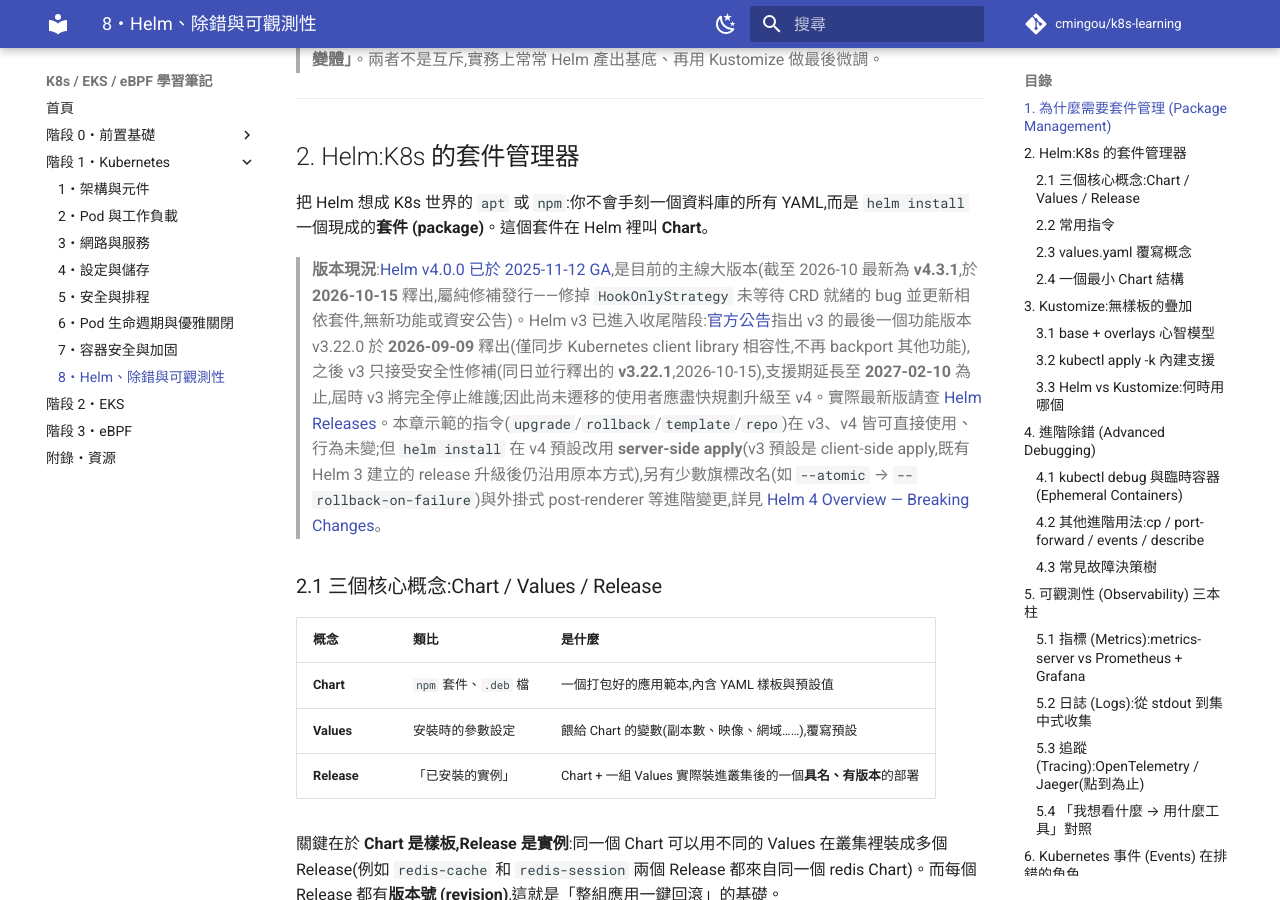
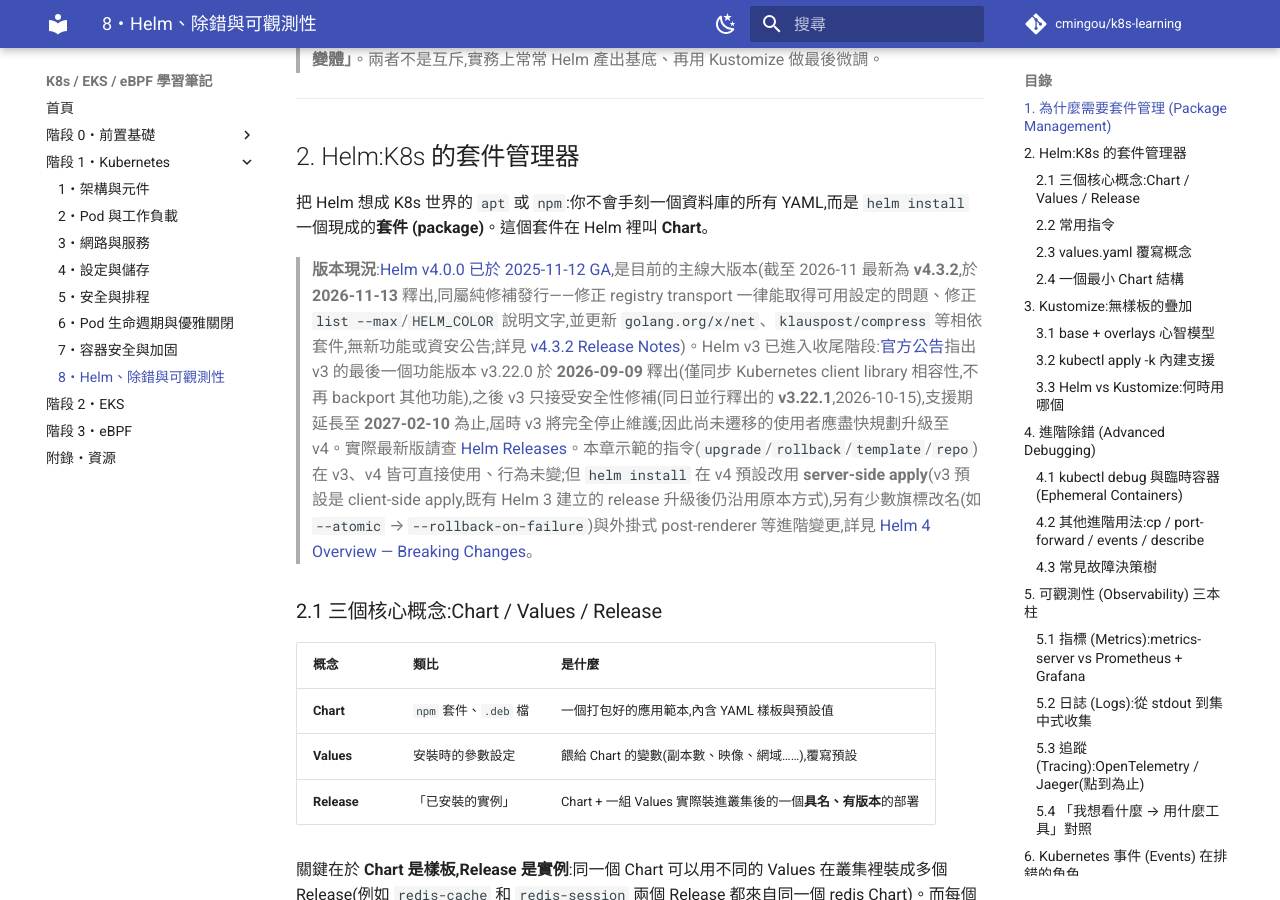
Before and after one commit to cmingou/k8s-learning, an MkDocs documentation site: the page built from docs/01-kubernetes/08-helm-debug-observability.md, in a window 1280 px wide and 900 px high, scrolled down 967 px. Built offline with MkDocs 1.6.1 and Material for MkDocs 9.7.7, drawn with Linux system fonts in a browser that asks for light colours; comment, search, counter and statistics services are not loaded.

Commit message:
Daily eBPF kernel CVE recheck (2026-11-13); bump Helm version note to v4.3.2
- eBPF README: no new kernel/bpf CVEs since 2026-11-11 (checked CVE-2026-99289
  through 99330, all unpublished); no change to Linux kernel point releases
  (v7.4-rc2, 7.3.4, 6.18.63, 7.2.15) or Cilium/bpftrace stable versions.
  Helm released v4.3.2 (2026-11-13), a patch-only release (registry transport
  fix, doc text fix, dependency bumps) with no security content.
- Helm chapter (08-helm-debug-observability.md): update version note from
  v4.3.1 (2026-10-15) to v4.3.2 (2026-11-13) to stay in sync.

Co-Authored-By: Claude Sonnet 5 <noreply@anthropic.com>
Claude-Session: https://claude.ai/code/session_01BsV5wcS98nLG22h2TEqtCt

```diff
--- a/docs/01-kubernetes/08-helm-debug-observability.md
+++ b/docs/01-kubernetes/08-helm-debug-observability.md
@@ -28,7 +28,7 @@
 
 把 Helm 想成 K8s 世界的 `apt` 或 `npm`:你不會手刻一個資料庫的所有 YAML,而是 `helm install` 一個現成的**套件 (package)**。這個套件在 Helm 裡叫 **Chart**。
 
-> **版本現況**:[Helm v4.0.0 已於 2025-11-12 GA](https://helm.sh/blog/helm-4-released/),是目前的主線大版本(截至 2026-10 最新為 **v4.3.1**,於 **2026-10-15** 釋出,屬純修補發行——修掉 `HookOnlyStrategy` 未等待 CRD 就緒的 bug 並更新相依套件,無新功能或資安公告)。Helm v3 已進入收尾階段:[官方公告](https://helm.sh/blog/helm-v3-end-of-life/)指出 v3 的最後一個功能版本 v3.22.0 於 **2026-09-09** 釋出(僅同步 Kubernetes client library 相容性,不再 backport 其他功能),之後 v3 只接受安全性修補(同日並行釋出的 **v3.22.1**,2026-10-15),支援期延長至 **2027-02-10** 為止,屆時 v3 將完全停止維護;因此尚未遷移的使用者應盡快規劃升級至 v4。實際最新版請查 [Helm Releases](https://github.com/helm/helm/releases)。本章示範的指令(`upgrade`/`rollback`/`template`/`repo`)在 v3、v4 皆可直接使用、行為未變;但 `helm install` 在 v4 預設改用 **server-side apply**(v3 預設是 client-side apply,既有 Helm 3 建立的 release 升級後仍沿用原本方式),另有少數旗標改名(如 `--atomic` → `--rollback-on-failure`)與外掛式 post-renderer 等進階變更,詳見 [Helm 4 Overview — Breaking Changes](https://helm.sh/docs/overview/#breaking-changes)。
+> **版本現況**:[Helm v4.0.0 已於 2025-11-12 GA](https://helm.sh/blog/helm-4-released/),是目前的主線大版本(截至 2026-11 最新為 **v4.3.2**,於 **2026-11-13** 釋出,同屬純修補發行——修正 registry transport 一律能取得可用設定的問題、修正 `list --max`/`HELM_COLOR` 說明文字,並更新 `golang.org/x/net`、`klauspost/compress` 等相依套件,無新功能或資安公告;詳見 [v4.3.2 Release Notes](https://github.com/helm/helm/releases/tag/v4.3.2))。Helm v3 已進入收尾階段:[官方公告](https://helm.sh/blog/helm-v3-end-of-life/)指出 v3 的最後一個功能版本 v3.22.0 於 **2026-09-09** 釋出(僅同步 Kubernetes client library 相容性,不再 backport 其他功能),之後 v3 只接受安全性修補(同日並行釋出的 **v3.22.1**,2026-10-15),支援期延長至 **2027-02-10** 為止,屆時 v3 將完全停止維護;因此尚未遷移的使用者應盡快規劃升級至 v4。實際最新版請查 [Helm Releases](https://github.com/helm/helm/releases)。本章示範的指令(`upgrade`/`rollback`/`template`/`repo`)在 v3、v4 皆可直接使用、行為未變;但 `helm install` 在 v4 預設改用 **server-side apply**(v3 預設是 client-side apply,既有 Helm 3 建立的 release 升級後仍沿用原本方式),另有少數旗標改名(如 `--atomic` → `--rollback-on-failure`)與外掛式 post-renderer 等進階變更,詳見 [Helm 4 Overview — Breaking Changes](https://helm.sh/docs/overview/#breaking-changes)。
 
 ### 2.1 三個核心概念:Chart / Values / Release
 
```
Also changed, not shown: docs/03-ebpf/README.md (+2 -0 lines).
